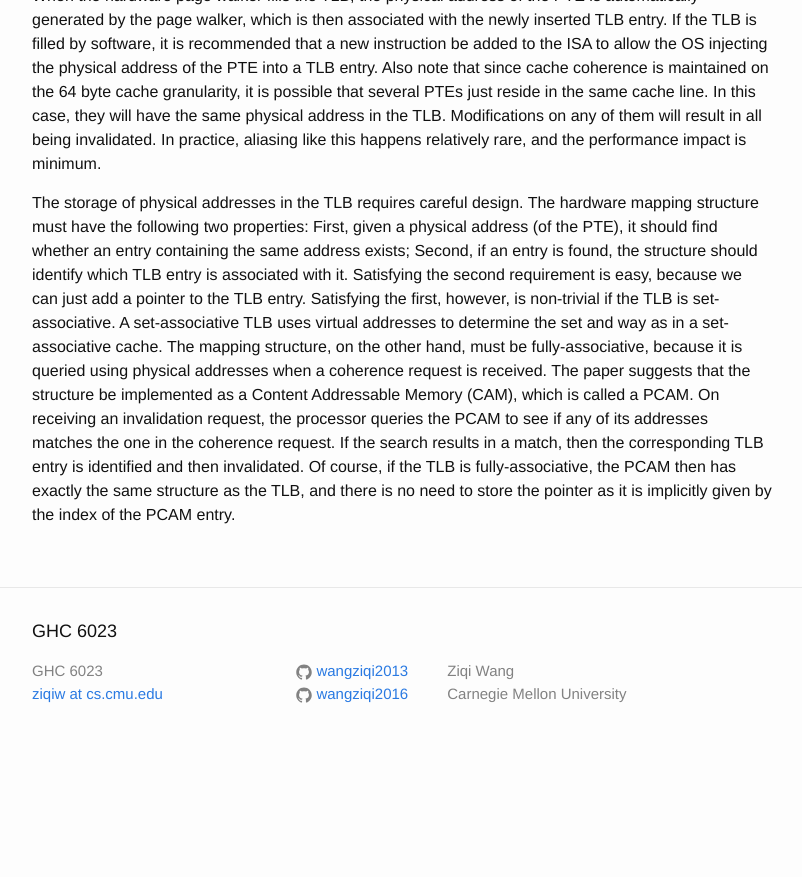
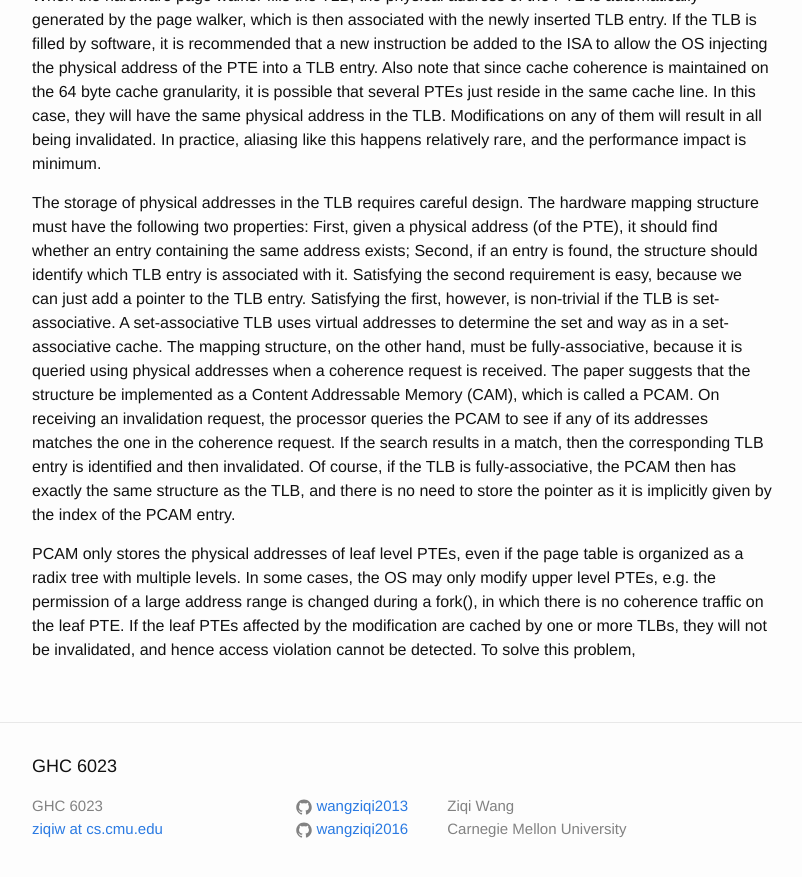
Before and after one commit to wangziqi2013/wangziqi2013.github.io, a Jekyll site: the page built from _posts/2018-12-24-unitd.markdown, in a window 1280 px wide and 900 px high, scrolled down 1498 px. Shown: the top 877 px of the window, without its empty margins (238-1040 px from the left). Built offline with Jekyll 4.4.1, drawn with Linux system fonts in a browser that asks for light colours; before the commit the page ends 2263 px from its top, so only the background shows below that.

Commit message:
Adding problem

```diff
--- a/_posts/2018-12-24-unitd.markdown
+++ b/_posts/2018-12-24-unitd.markdown
@@ -68,3 +68,9 @@ queries the PCAM to see if any of its addresses matches the one in the coherence
 then the corresponding TLB entry is identified and then invalidated. Of course, if the TLB is fully-associative, the PCAM then has
 exactly the same structure as the TLB, and there is no need to store the pointer as it is implicitly given by the index
 of the PCAM entry.
+
+PCAM only stores the physical addresses of leaf level PTEs, even if the page table is organized as a radix tree with multiple
+levels. In some cases, the OS may only modify upper level PTEs, e.g. the permission of a large address range is changed
+during a fork(), in which there is no coherence traffic on the leaf PTE. If the leaf PTEs affected by the modification
+are cached by one or more TLBs, they will not be invalidated, and hence access violation cannot be detected. To solve this
+problem,
```
